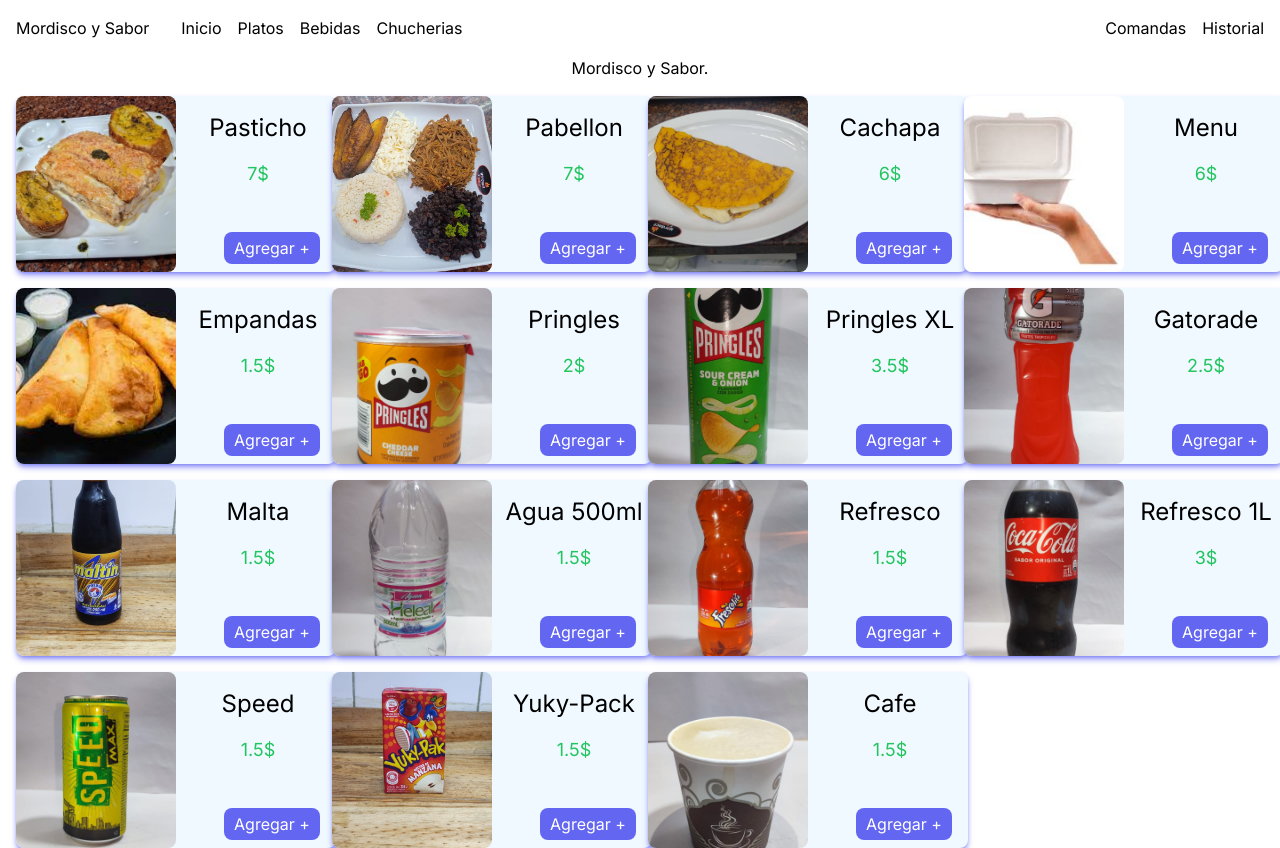
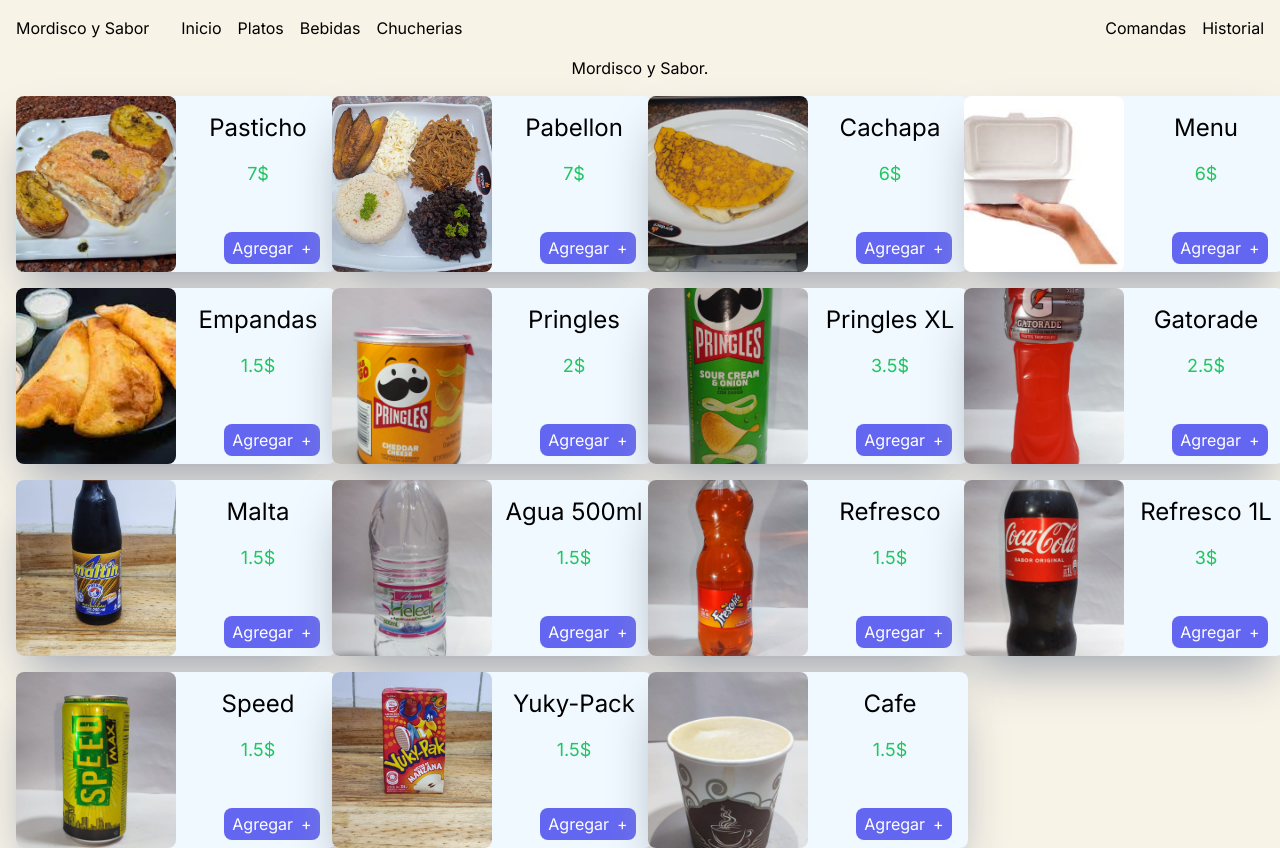
Before and after one commit to 30Bkr/sistema, a Next.js app: page / in a window 1280 px wide. Built offline with nearby package versions, Linux system fonts and the light colour scheme.

Commit message:
agregamos cambios

```diff
--- a/components/Fichas.jsx
+++ b/components/Fichas.jsx
@@ -34,10 +34,13 @@ const Fichas = (props) => {
     }else {
       return(
       <div className='flex items-center justify-end mr-4 ml-1 absolute bottom-2 right-0 rounded-lg'>
-            <button className='bg-indigo-500 w-24 h-8 rounded-lg text-white'
+            <button className=' group flex items-center justify-center bg-indigo-500 w-24 h-8 rounded-lg text-white'
             onClick={(event) => agregarProducto(event, props)}
             >
-              Agregar +
+              <p className='group-hover:text-green-300'>
+                Agregar
+              </p>
+              <span className='ml-2 group-hover:animate-bounce group-hover:text-green-400'>+</span>
             </button>
       </div>
       )
@@ -45,7 +48,7 @@ const Fichas = (props) => {
 
   }
   return (
-    <div className='grid grid-cols-2 w-80 h-44 bg-sky-50 shadow-md shadow-indigo-500/70 rounded-lg  relative'>
+    <div className='grid grid-cols-2 w-80 h-44 bg-sky-50 shadow-2xl shadow-gray-400 rounded-lg  relative'>
       <div className=''>
         <Image
         src={(props.img == ''? `/pabellon.jpeg`: props.img)}
--- a/package.json
+++ b/package.json
@@ -9,6 +9,8 @@
     "lint": "next lint"
   },
   "dependencies": {
+    "@supabase/auth-helpers-nextjs": "^0.10.0",
+    "@supabase/supabase-js": "^2.45.4",
     "autoprefixer": "10.4.15",
     "eslint": "8.48.0",
     "eslint-config-next": "13.4.19",
--- a/src/app/globals.css
+++ b/src/app/globals.css
@@ -19,3 +19,6 @@
 .border-bottom{
     border-bottom: 1px solid black;
 }
+body{
+    background: #f8f3e7;
+}
--- a/src/app/pago/page.jsx
+++ b/src/app/pago/page.jsx
@@ -31,7 +31,6 @@ const Pago = () => {
     setComanda([])
     setOrden([])
   }
-
   const acumulado = (dinero) => {
     let sum = 0;
     sum += bolivares / dinero
```
Also changed, not shown: 1 other file (tests, documents, lock files or other folders).
